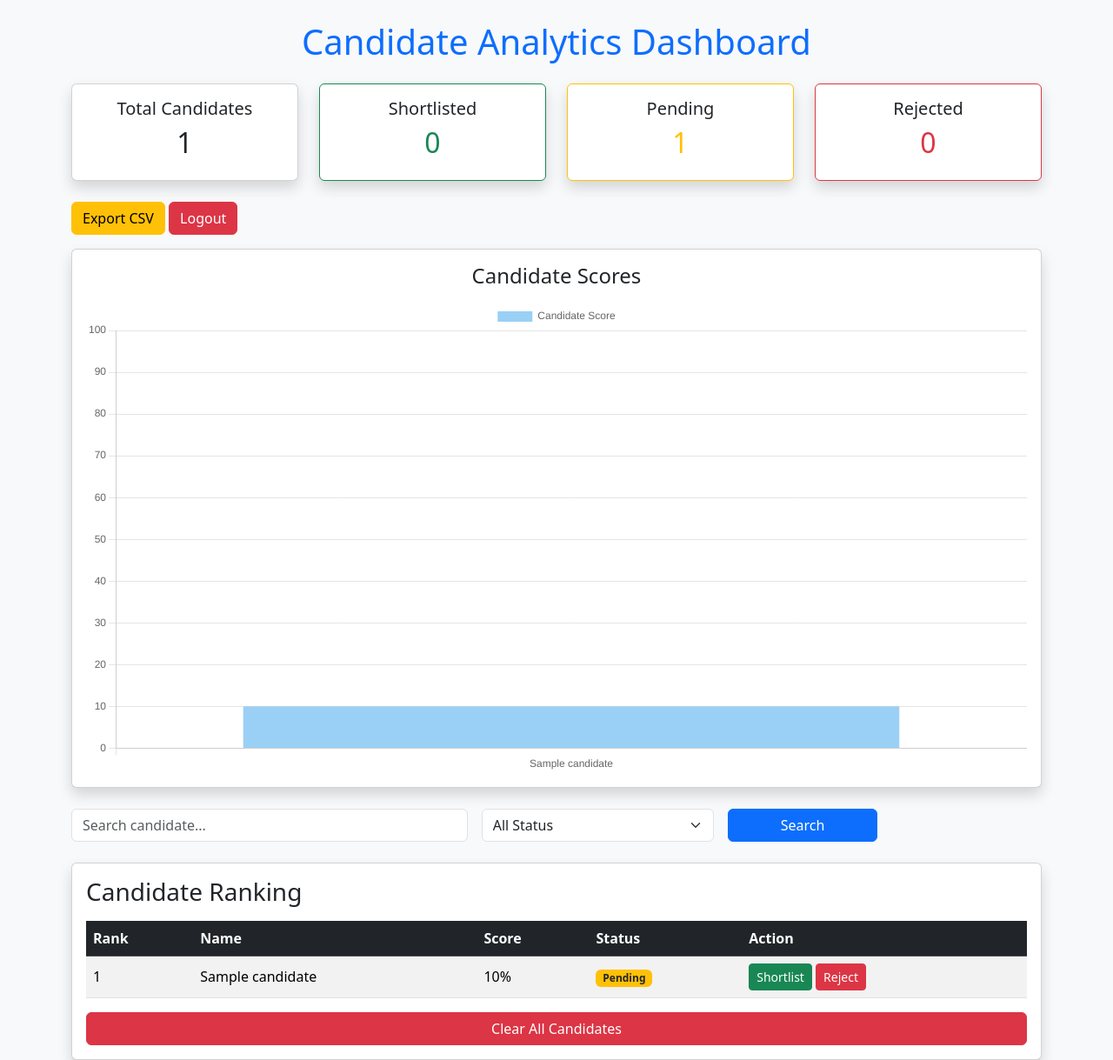
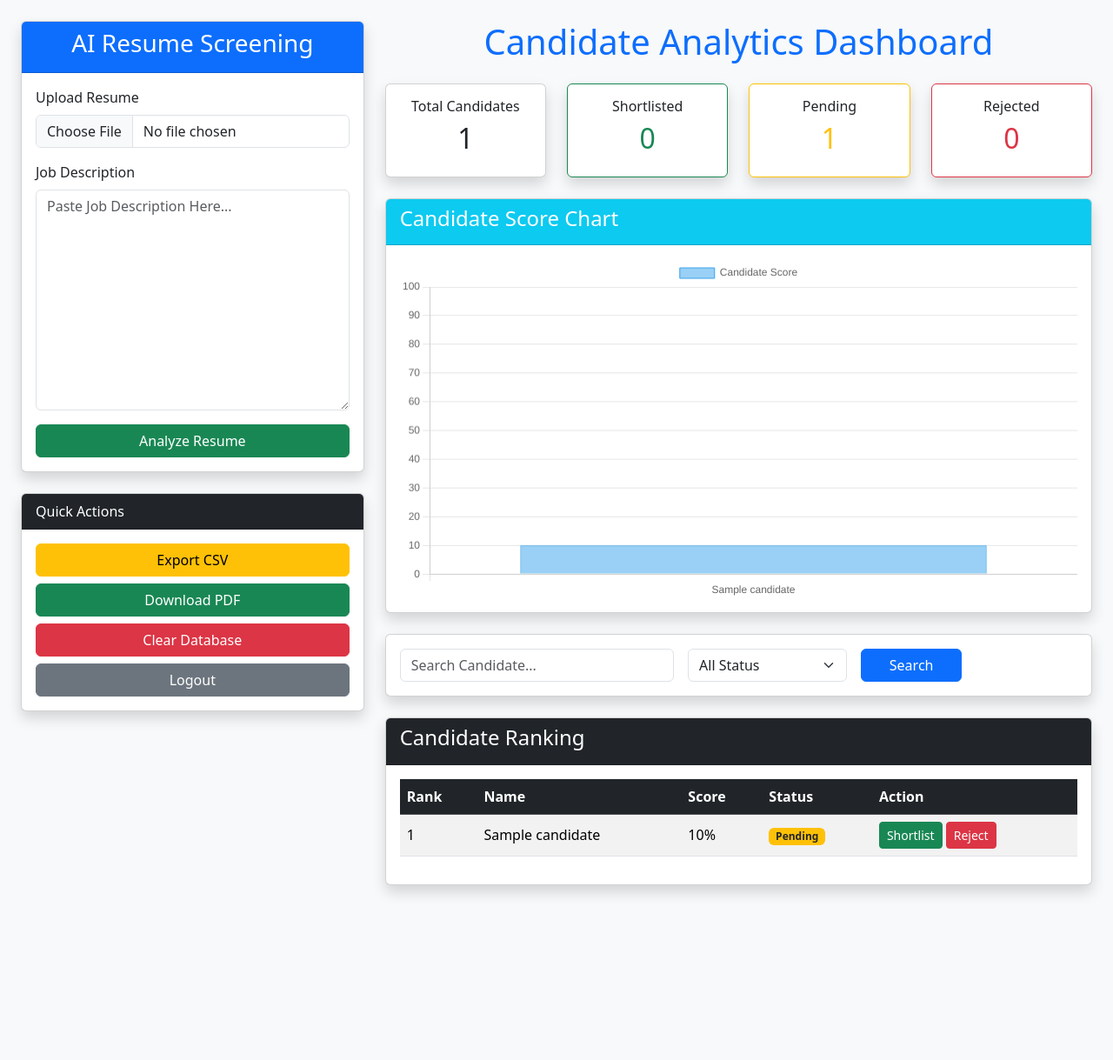
Before and after one commit to DhanyashreePS/AI-Resume-Screening-System, a Flask app: page /dashboard in a window 1280 px wide. Shown: the whole page at 87% size. After the commit the page ends 1029 px from the top, so only its background shows below. Run offline with Flask 3, Linux system fonts and the light colour scheme; the visitor is signed in with stand-in values (Sample User, id 1); tables that the repository leaves empty hold one stand-in row (values such as "Sample post").

Commit message:
Completed AI Resume Screening Enhancement

```diff
--- a/app.py
+++ b/app.py
@@ -131,7 +131,8 @@ def analyze():
     "score": match_result["score"],
     "similarity_score": similarity_score,
     "matched": match_result["matched_skills"],
-    "missing": match_result["missing_skills"]
+    "missing": match_result["missing_skills"],
+    "questions": questions
 }
     return redirect("/dashboard")
     #return render_template("results.html", name=name,email=email,phone=phone,skills=skills,score=match_result["score"],matched=match_result["matched_skills"],missing=match_result["missing_skills"], questions=questions,similarity_score=similarity_score)
--- a/templates/dashboard.html
+++ b/templates/dashboard.html
@@ -1,38 +1,256 @@
 <!DOCTYPE html>
-<html>
+<html lang="en">
 
 <head>
-    <title>Candidate Analytics Dashboard</title>
 
     <meta charset="UTF-8">
-    <meta name="viewport" content="width=device-width, initial-scale=1">
 
-    <!-- Bootstrap -->
-    <link href="https://cdn.jsdelivr.net/npm/bootstrap@5.3.3/dist/css/bootstrap.min.css"
+    <meta name="viewport"
+          content="width=device-width, initial-scale=1">
+
+    <title>AI Resume Screening Dashboard</title>
+
+    <link
+        href="https://cdn.jsdelivr.net/npm/bootstrap@5.3.3/dist/css/bootstrap.min.css"
         rel="stylesheet">
 
-    <!-- Chart.js -->
     <script src="https://cdn.jsdelivr.net/npm/chart.js"></script>
+
 </head>
 
 <body class="bg-light">
 
-<div class="container mt-4">
+<div class="container-fluid p-4">
 
-    <h1 class="text-center text-primary mb-4">
-        Candidate Analytics Dashboard
-    </h1>
-    {% if latest_report %}
+<div class="row">
 
-<div class="card border-primary shadow mb-4">
+<!-- ================= LEFT PANEL ================= -->
+
+<div class="col-lg-4">
+
+<div class="card shadow mb-4">
 
 <div class="card-header bg-primary text-white">
 
-        <h3>Latest Resume Analysis</h3>
+<h3 class="text-center">
+AI Resume Screening
+</h3>
 
 </div>
 
 <div class="card-body">
+
+<form action="/analyze"
+      method="POST"
+      enctype="multipart/form-data">
+
+<div class="mb-3">
+
+<label class="form-label">
+
+Upload Resume
+
+</label>
+
+<input
+type="file"
+class="form-control"
+name="resume"
+required>
+
+</div>
+
+<div class="mb-3">
+
+<label class="form-label">
+
+Job Description
+
+</label>
+
+<textarea
+class="form-control"
+rows="10"
+name="job_description"
+placeholder="Paste Job Description Here..."
+required></textarea>
+
+</div>
+
+<button
+class="btn btn-success w-100">
+
+Analyze Resume
+
+</button>
+
+</form>
+
+</div>
+
+</div>
+
+<!-- Quick Actions -->
+
+<div class="card shadow">
+
+<div class="card-header bg-dark text-white">
+
+Quick Actions
+
+</div>
+
+<div class="card-body d-grid gap-2">
+
+<a href="/export"
+class="btn btn-warning">
+
+Export CSV
+
+</a>
+
+<a href="/download_pdf"
+class="btn btn-success">
+
+Download PDF
+
+</a>
+
+<a href="/clear_db"
+class="btn btn-danger">
+
+Clear Database
+
+</a>
+
+<a href="/logout"
+class="btn btn-secondary">
+
+Logout
+
+</a>
+
+</div>
+
+</div>
+
+</div>
+
+<!-- ================= RIGHT PANEL ================= -->
+
+<div class="col-lg-8">
+
+<h1 class="text-center text-primary mb-4">
+
+Candidate Analytics Dashboard
+
+</h1>
+
+<!-- Statistics -->
+
+<div class="row">
+
+<div class="col-md-3">
+
+<div class="card shadow text-center">
+
+<div class="card-body">
+
+<h6>Total Candidates</h6>
+
+<h2>{{ total_candidates }}</h2>
+
+</div>
+
+</div>
+
+</div>
+
+<div class="col-md-3">
+
+<div class="card border-success shadow text-center">
+
+<div class="card-body">
+
+<h6>Shortlisted</h6>
+
+<h2 class="text-success">
+
+{{ shortlisted }}
+
+</h2>
+
+</div>
+
+</div>
+
+</div>
+
+<div class="col-md-3">
+
+<div class="card border-warning shadow text-center">
+
+<div class="card-body">
+
+<h6>Pending</h6>
+
+<h2 class="text-warning">
+
+{{ pending }}
+
+</h2>
+
+</div>
+
+</div>
+
+</div>
+
+<div class="col-md-3">
+
+<div class="card border-danger shadow text-center">
+
+<div class="card-body">
+
+<h6>Rejected</h6>
+
+<h2 class="text-danger">
+
+{{ rejected }}
+
+</h2>
+
+</div>
+
+</div>
+
+</div>
+
+</div>
+
+<br>
+
+<!-- Latest Resume Analysis -->
+
+{% if latest_report %}
+
+<div class="card shadow border-primary mb-4">
+
+<div class="card-header bg-primary text-white">
+
+<h4>
+
+Latest Resume Analysis
+
+</h4>
+
+</div>
+
+<div class="card-body">
+
+<div class="row">
+
+<div class="col-md-6">
 
 <p><b>Name:</b> {{ latest_report.name }}</p>
 
@@ -40,25 +258,97 @@
 
 <p><b>Phone:</b> {{ latest_report.phone }}</p>
 
-        <p><b>Match Score:</b> {{ latest_report.score }}%</p>
+<p>
 
-        <p><b>TF-IDF Similarity:</b> {{ latest_report.similarity_score }}%</p>
+<b>Match Score:</b>
 
-        <h5>Matched Skills</h5>
+{{ latest_report.score }}%
+
+</p>
+
+<p>
+
+<b>Similarity Score:</b>
+
+{{ latest_report.similarity_score }}%
+
+</p>
+
+</div>
+
+<div class="col-md-6">
+
+<h6>
+
+Matched Skills
+
+</h6>
 
 <ul>
+
 {% for skill in latest_report.matched %}
+
 <li>{{ skill }}</li>
+
 {% endfor %}
+
 </ul>
 
-        <h5>Missing Skills</h5>
+<h6>
+
+Missing Skills
+
+</h6>
 
 <ul>
+
 {% for skill in latest_report.missing %}
+
 <li>{{ skill }}</li>
+
 {% endfor %}
+
 </ul>
+
+</div>
+
+</div>
+
+<!-- Interview Questions -->
+
+{% if latest_report.questions %}
+
+<hr>
+
+<h4 class="text-primary">
+Interview Questions
+</h4>
+
+{% for skill, qlist in latest_report.questions.items() %}
+
+<div class="mb-3">
+
+<h6 class="text-success">
+
+{{ skill }}
+
+</h6>
+
+<ul>
+
+{% for q in qlist %}
+
+<li>{{ q }}</li>
+
+{% endfor %}
+
+</ul>
+
+</div>
+
+{% endfor %}
+
+{% endif %}
 
 </div>
 
@@ -66,65 +356,25 @@
 
 {% endif %}
 
-    <!-- Statistics Cards -->
-    <div class="row mb-4">
+<!-- Candidate Score Chart -->
 
-        <div class="col-md-3">
-            <div class="card shadow text-center">
-                <div class="card-body">
-                    <h5>Total Candidates</h5>
-                    <h2>{{ total_candidates }}</h2>
-                </div>
-            </div>
-        </div>
+<div class="card shadow mb-4">
 
-        <div class="col-md-3">
-            <div class="card shadow border-success text-center">
-                <div class="card-body">
-                    <h5>Shortlisted</h5>
-                    <h2 class="text-success">{{ shortlisted }}</h2>
-                </div>
-            </div>
-        </div>
+<div class="card-header bg-info text-white">
 
-        <div class="col-md-3">
-            <div class="card shadow border-warning text-center">
-                <div class="card-body">
-                    <h5>Pending</h5>
-                    <h2 class="text-warning">{{ pending }}</h2>
-                </div>
-            </div>
-        </div>
+<h4>
 
-        <div class="col-md-3">
-            <div class="card shadow border-danger text-center">
-                <div class="card-body">
-                    <h5>Rejected</h5>
-                    <h2 class="text-danger">{{ rejected }}</h2>
-                </div>
-            </div>
-        </div>
+Candidate Score Chart
+
+</h4>
 
 </div>
 
-    <!-- Export Button -->
-    <div class="mb-3">
-        <a href="/export" class="btn btn-warning">
-            Export CSV
-        </a>
-        <a href="/logout" class="btn btn-danger">
-    Logout
-</a>
-    </div>
-
-    <!-- Chart -->
-    <div class="card shadow p-3 mb-4">
-
-        <h4 class="text-center mb-3">
-            Candidate Scores
-        </h4>
+<div class="card-body">
 
 <canvas id="scoreChart"></canvas>
+
+</div>
 
 </div>
 
@@ -136,82 +386,134 @@
 new Chart(
 document.getElementById("scoreChart"),
 {
-                type: "bar",
+type:"bar",
 
-                data: {
-                    labels: labels,
+data:{
+labels:labels,
 
-                    datasets: [{
-                        label: "Candidate Score",
-                        data: scores
+datasets:[{
+label:"Candidate Score",
+data:scores,
+borderWidth:1
 }]
 },
 
-                options: {
-                    responsive: true,
-                    plugins: {
-                        legend: {
-                            display: true
-                        }
-                    },
-                    scales: {
-                        y: {
-                            beginAtZero: true,
-                            max: 100
+options:{
+responsive:true,
+
+scales:{
+y:{
+beginAtZero:true,
+max:100
 }
 }
 }
-            }
-        );
+
+});
 
 </script>
 
-    <!-- Search Form -->
-    <form action="/dashboard" method="GET" class="row g-3 mb-4">
+<!-- Search -->
+
+<div class="card shadow mb-4">
+
+<div class="card-body">
+
+<form
+action="/dashboard"
+method="GET"
+class="row g-3">
 
 <div class="col-md-5">
+
 <input
 type="text"
 class="form-control"
 name="search"
-                placeholder="Search candidate..."
-                value="{{ request.args.get('search', '') }}">
+placeholder="Search Candidate..."
+value="{{ request.args.get('search','') }}">
+
 </div>
 
 <div class="col-md-3">
-            <select class="form-select" name="status">
+
+<select
+class="form-select"
+name="status">
+
 <option value="">All Status</option>
-                <option value="Pending">Pending</option>
-                <option value="Shortlisted">Shortlisted</option>
-                <option value="Rejected">Rejected</option>
+
+<option value="Pending">
+
+Pending
+
+</option>
+
+<option value="Shortlisted">
+
+Shortlisted
+
+</option>
+
+<option value="Rejected">
+
+Rejected
+
+</option>
+
 </select>
+
 </div>
 
 <div class="col-md-2">
-            <button type="submit" class="btn btn-primary w-100">
+
+<button
+class="btn btn-primary w-100">
+
 Search
+
 </button>
+
 </div>
 
 </form>
 
+</div>
+
+</div>
+
 <!-- Candidate Table -->
-    <div class="card shadow p-3">
 
-        <h3 class="mb-3">
+<div class="card shadow">
+
+<div class="card-header bg-dark text-white">
+
+<h4>
+
 Candidate Ranking
-        </h3>
 
-        <table class="table table-striped table-hover align-middle">
+</h4>
+
+</div>
+
+<div class="card-body">
+
+<table class="table table-hover table-striped align-middle">
 
 <thead class="table-dark">
 
 <tr>
+
 <th>Rank</th>
+
 <th>Name</th>
+
 <th>Score</th>
+
 <th>Status</th>
+
 <th>Action</th>
+
 </tr>
 
 </thead>
@@ -230,22 +532,28 @@
 
 <td>
 
-                        {% if candidate.status == "Shortlisted" %}
+{% if candidate.status=="Shortlisted" %}
 
 <span class="badge bg-success">
+
 Shortlisted
+
 </span>
 
-                        {% elif candidate.status == "Rejected" %}
+{% elif candidate.status=="Rejected" %}
 
 <span class="badge bg-danger">
+
 Rejected
+
 </span>
 
 {% else %}
 
 <span class="badge bg-warning text-dark">
+
 Pending
+
 </span>
 
 {% endif %}
@@ -254,14 +562,20 @@
 
 <td>
 
-                        <a href="/shortlist/{{ candidate.id }}"
+<a
+href="/shortlist/{{ candidate.id }}"
 class="btn btn-success btn-sm">
+
 Shortlist
+
 </a>
 
-                        <a href="/reject/{{ candidate.id }}"
+<a
+href="/reject/{{ candidate.id }}"
 class="btn btn-danger btn-sm">
+
 Reject
+
 </a>
 
 </td>
@@ -273,14 +587,23 @@
 </tbody>
 
 </table>
-        <a href="/clear_db" class="btn btn-danger">
-    Clear All Candidates
-</a>
 
 </div>
 
 </div>
 
+</div>
+
+<!-- End Right Column -->
+
+</div>
+
+<!-- End Row -->
+
+</div>
+
+<!-- End Container -->
+
 </body>
 
 </html>
```
Also changed, not shown: data/resume_screening.db. Lines whose indentation alone changed are shown as unchanged.
